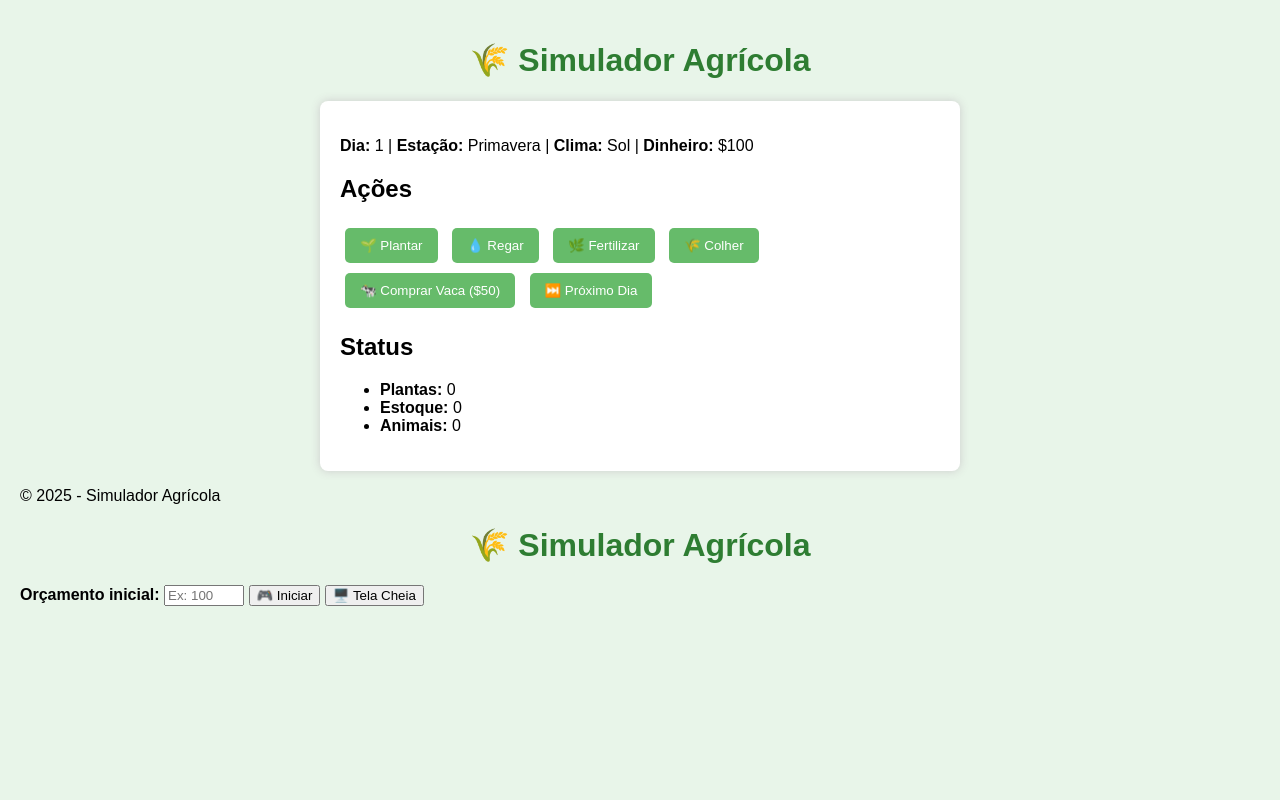
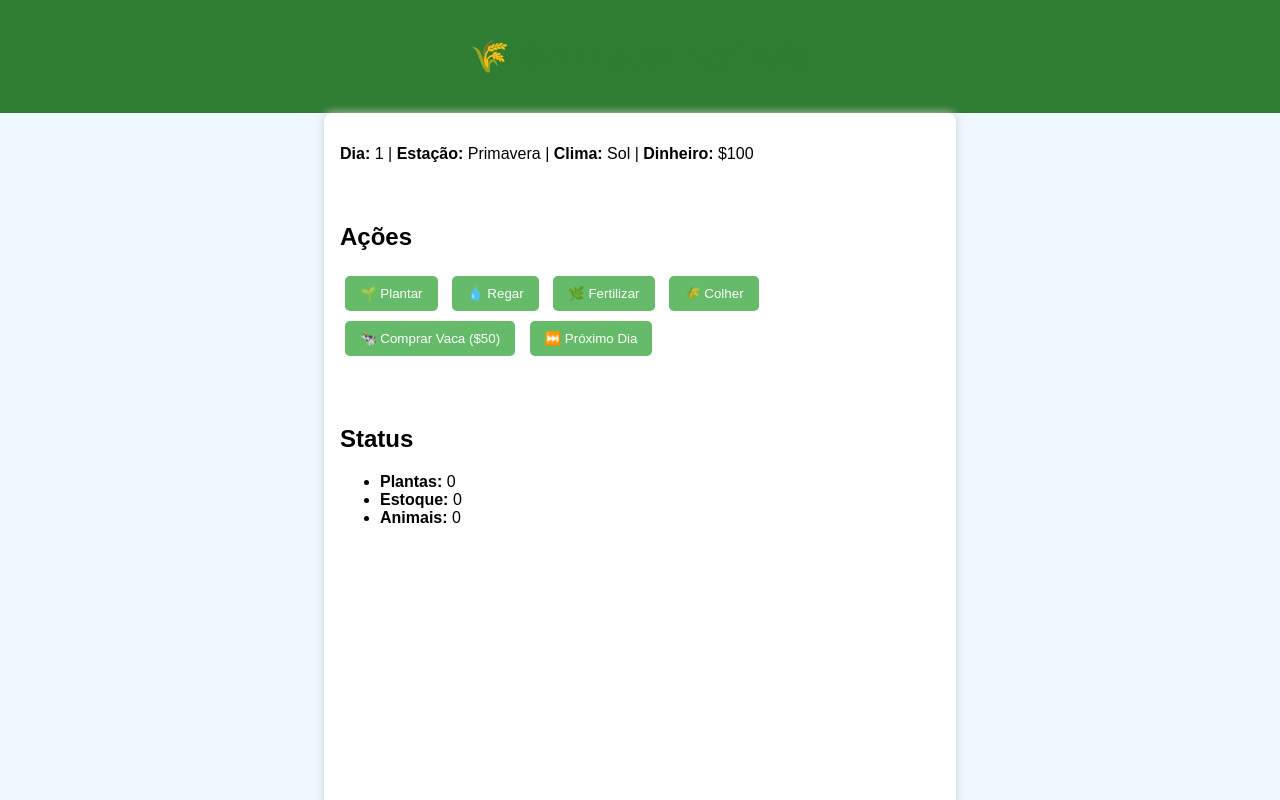
Before and after one commit to Gustavaocria/Simulador-Agr-cola-2, a plain HTML site: page index.html in a window 1280 px wide. Shown: the top 800 px of the page. Drawn offline with Linux system fonts and the light colour scheme.

Commit message:
Update style.css

```diff
--- a/style.css
+++ b/style.css
@@ -36,3 +36,42 @@ h1 {
 #status {
   margin-top: 20px;
 }
+body, html {
+  margin: 0;
+  padding: 0;
+  height: 100%;
+  background: #f0f8ff;
+  font-family: Arial, sans-serif;
+}
+
+.container {
+  min-height: 100vh;
+  padding: 1rem;
+  display: flex;
+  flex-direction: column;
+  justify-content: flex-start;
+  gap: 1.5rem;
+}
+
+header, footer {
+  background-color: #2e7d32;
+  color: white;
+  text-align: center;
+  padding: 1rem;
+}
+
+.config-inicial {
+  margin-top: 1rem;
+  display: flex;
+  gap: 0.5rem;
+  justify-content: center;
+  align-items: center;
+  flex-wrap: wrap;
+}
+
+input[type="number"] {
+  padding: 0.4rem;
+  border-radius: 5px;
+  border: 1px solid #ccc;
+  width: 100px;
+}
```
